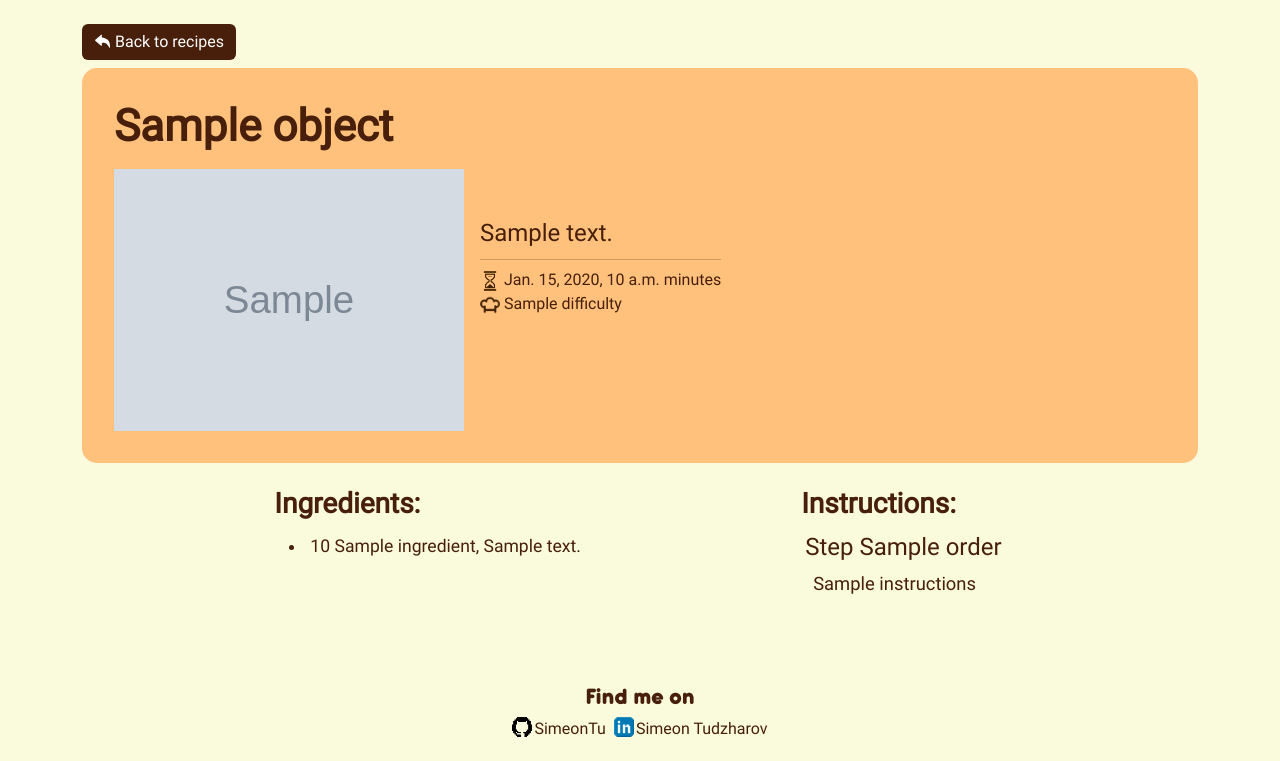
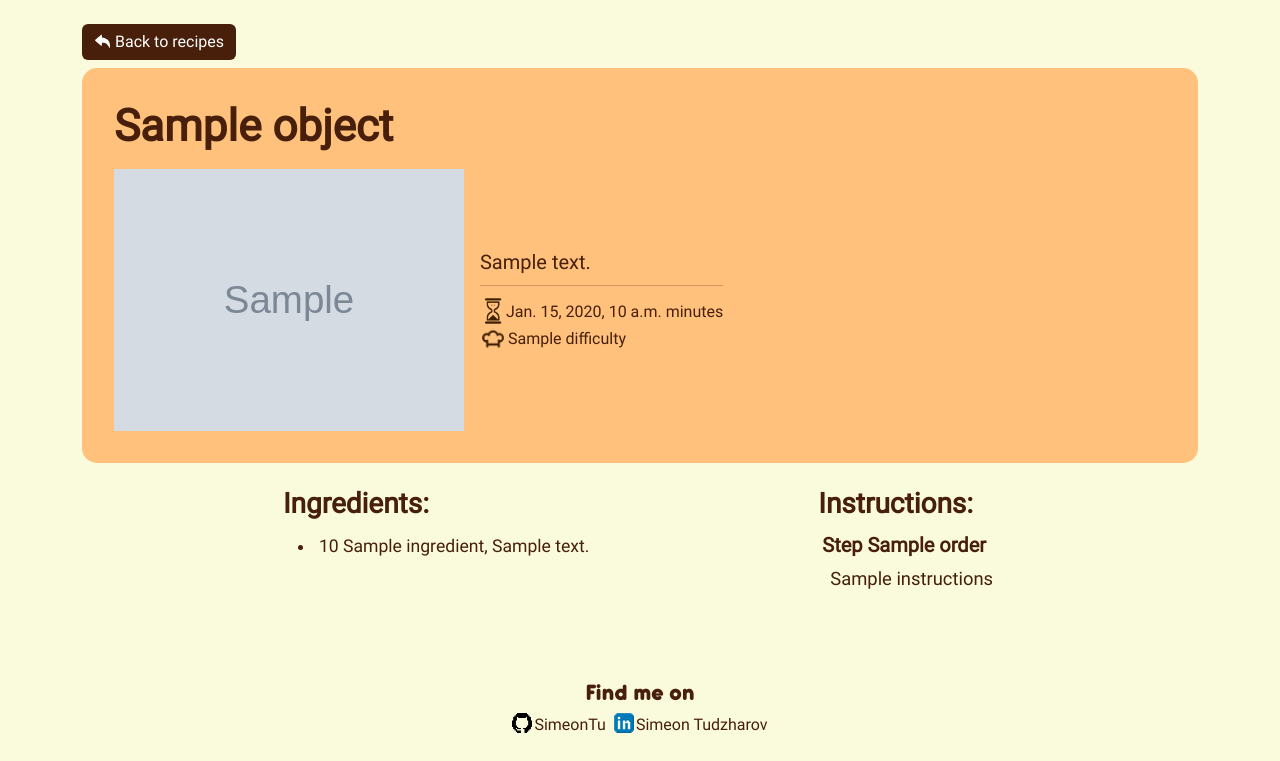
Before and after one commit to SimeonTu/recipe-app, a Django app: template recipes/templates/recipes/recipes_detail.html in a window 1280 px wide. Shown: the part 69-830 px from the top of the page. After the commit the page ends 802 px from the top, so only its background shows below. Run offline with Django 3.2, Linux system fonts and the light colour scheme; the template is opened without the code that fills it: most values are stand-ins (such as "Sample title", 1, 10 or a date in 2020); grey boxes marked "Sample" are stand-in pictures.

Commit message:
slight change to recipe model

```diff
--- a/recipes/models.py
+++ b/recipes/models.py
@@ -10,7 +10,7 @@
     cooking_time = models.IntegerField(help_text="Time in minutes")
     difficulty = models.CharField(max_length=50, default="TBA")
     image = models.ImageField(upload_to='recipes', default='no_image.jpg')
-    description = models.TextField(help_text="Describe what the recipe is about.", default='N/A')
+    description = models.TextField(max_length=480, help_text="Describe what the recipe is about. Max 480 characters", default='N/A')
 
     def __str__(self):
         return self.name
--- a/recipes/templates/recipes/recipes_detail.html
+++ b/recipes/templates/recipes/recipes_detail.html
@@ -5,33 +5,40 @@
 <a href="{% url 'recipes:list' %}" type="button" class="btn btn-primary mb-2"><img src="../../../media/back.svg"
         style="padding-bottom: 2px" width="17px" class="me-1" />Back to recipes</a>
 
-<div style="display: flex; background-color: #ffc17b; border-radius: 15px; padding: 2rem;">
+<div style="display: flex; flex-direction: column; background-color: #ffc17b; border-radius: 15px; padding: 2rem;">
+
     <div>
         <h1 style="font-size: 2.75rem; font-weight: bold; margin-bottom: 1rem;">{{object.name}}</h1>
-
-        <img src="{{object.image.url}}" width="350" />
     </div>
 
+    <div class="d-flex">
+
+        <img src="{{object.image.url}}" width="350" height="100%" />
+
+
         <div style="display: flex; flex-direction: column; justify-content: center; margin-left: 1rem">
-        <p style="font-size: 1.5rem; margin: 0;">
+            <p style="font-size: 1.25rem; margin: 0;">
                 {% if recipe.description != "N/A" %}
-            {{ recipe.description }}
+                <span>{{ recipe.description }}</span>
                 {% else %}
-            <span style="opacity: 0.75;">No description available.</span>
+                <span style="opacity: 0.75; font-size: 1.5rem;">No description available.</span>
                 {% endif %}
             </p>
 
             <hr style="margin: 0.5rem 0;" class="bg-primary border-1 border-top border-primary" />
 
             <div>
-            <img src="../../../media/cooking_time.png" height="20px" /> {{ recipe.cooking_time }} minutes <br>
-            <img src="../../../media/difficulty-bigger.png" height="20px" /> {{ recipe.difficulty }}
+                <div style="height: 30px;" class="d-flex align-items-end">
+                    <img src="../../../media/cooking_time.png" height="26px" /> <span >
+                        {{ recipe.cooking_time }} minutes</span>
+                </div>
+                <div style="height: 30px;" class="d-flex align-items-center">
+                    <img style="margin: 0 4px 0 2px;" src="../../../media/difficulty-bigger.png" width="22px" /> <span>{{ recipe.difficulty }}</span>
+                </div>
             </div>
         </div>
 
     </div>
-
-
 
 </div>
 
@@ -56,7 +63,7 @@
         <ul style="max-width: 500px" class="p-0">
             {% for step in object.steps.all %}
             <li style="font-size: 1.15rem; list-style-type: none;" class="p-1">
-                <h4>Step {{ step.order }}</h4>
+                <h5 class="fw-bold">Step {{ step.order }}</h5>
                 <p style="margin-left: 0.5rem;">
                     {{ step.instructions }}
                 </p>
```
Also changed, not shown: recipes/migrations/0009_alter_recipe_description.py (added), recipes/migrations/0010_alter_recipe_description.py (added). Lines whose indentation alone changed are shown as unchanged.
